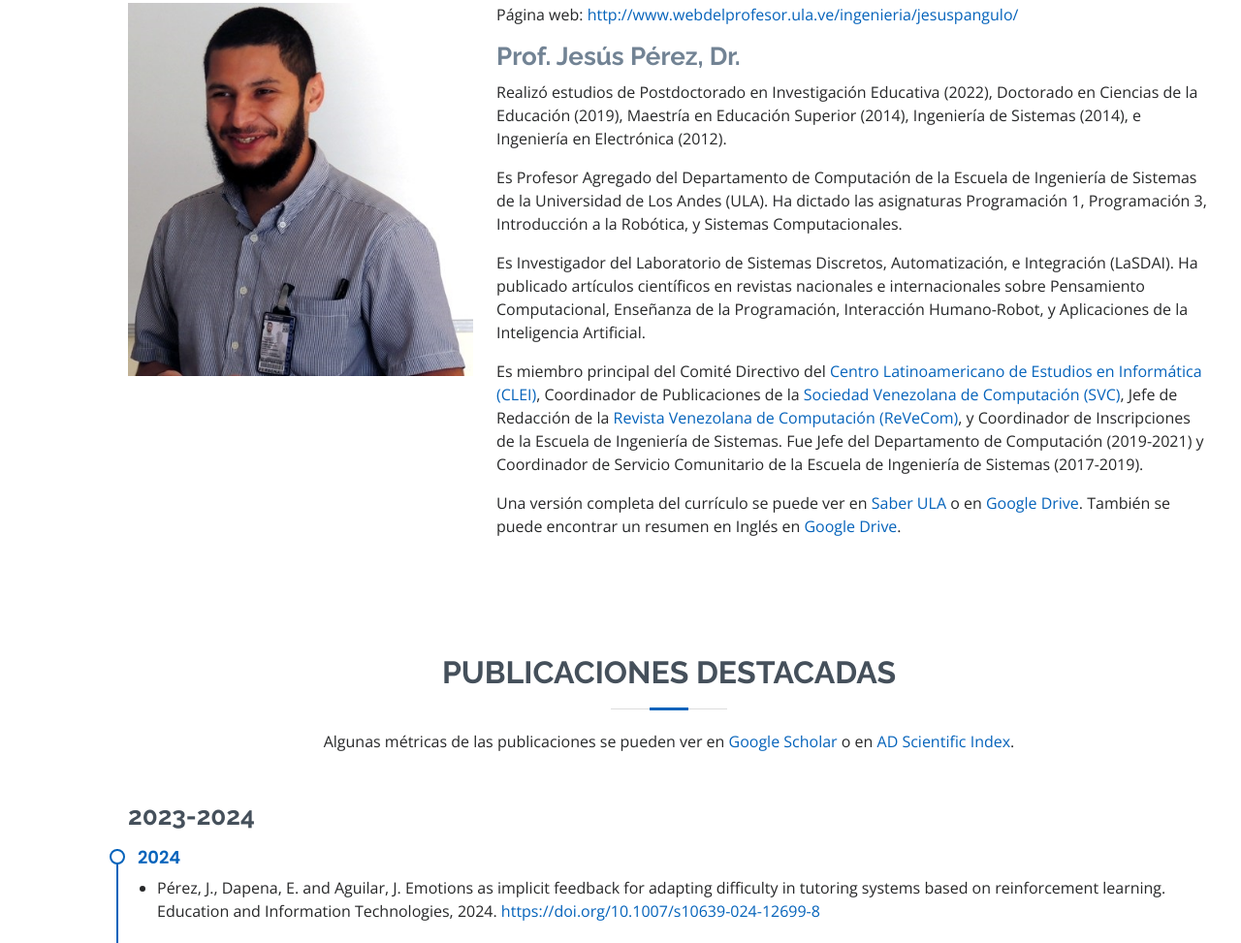
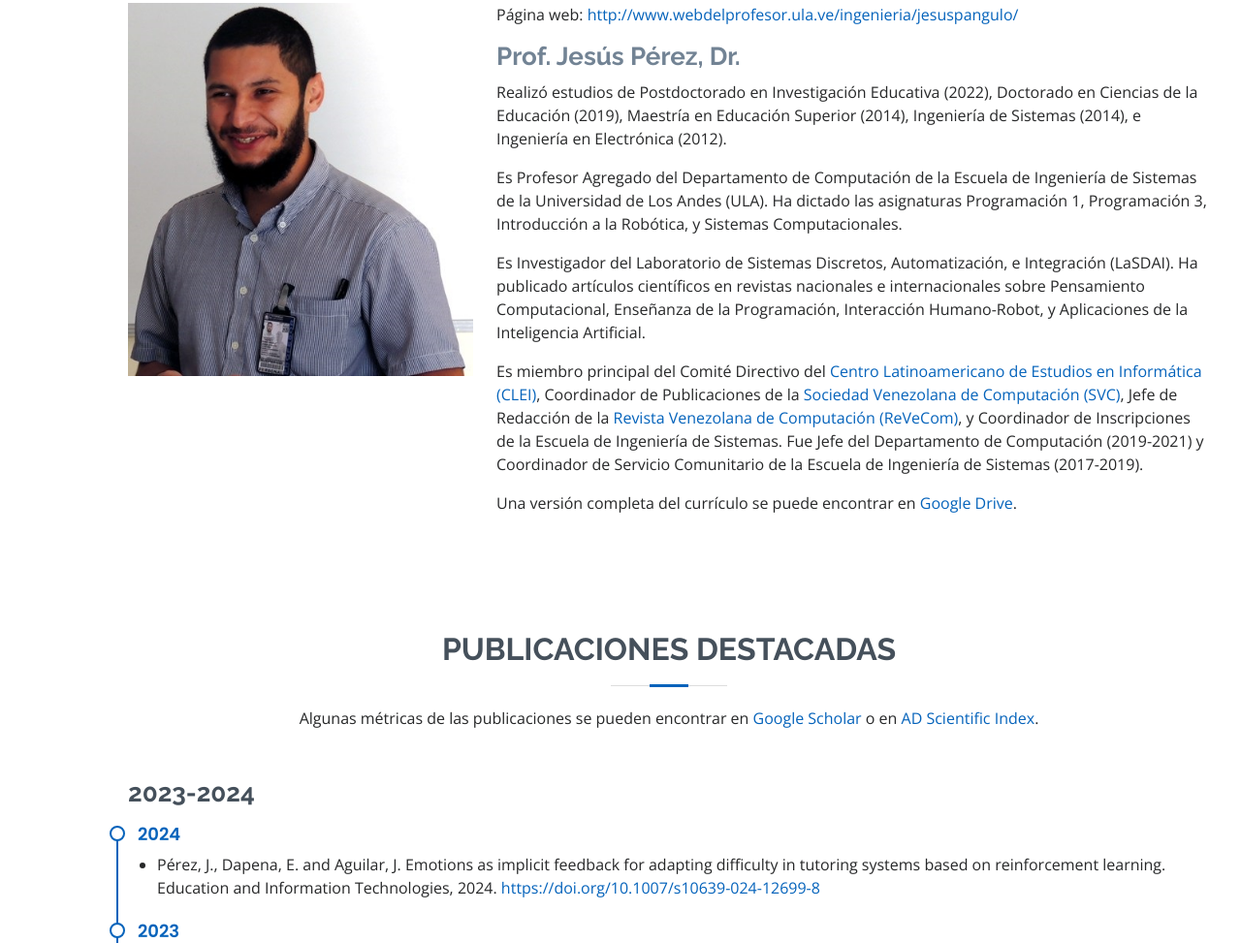
Before and after one commit to jesuspangulo/jesuspangulo.github.io, a plain HTML site: page index.html in a window 1280 px wide. Shown: the part 965-1938 px from the top of the page at 97% size. Drawn offline with nearby package versions, Linux system fonts and the light colour scheme.

Commit message:
Remove link of resume

```diff
--- a/index.html
+++ b/index.html
@@ -94,7 +94,7 @@
             <p>
               Es miembro principal del Comité Directivo del <a href="https://clei.org/cd/cd_2025-2026/">Centro Latinoamericano de Estudios en Informática (CLEI)</a>, Coordinador de Publicaciones de la <a href="https://svc.net.ve/directorio-2022-2024/">Sociedad Venezolana de Computación (SVC)</a>, Jefe de Redacción de la <a href="https://svc.net.ve/revecom-organizacion/">Revista Venezolana de Computación (ReVeCom)</a>,  y Coordinador de Inscripciones de la Escuela de Ingeniería de Sistemas. Fue Jefe del Departamento de Computación (2019-2021) y Coordinador de Servicio Comunitario de la Escuela de Ingeniería de Sistemas (2017-2019).</p>
             <p>
-              Una versión completa del currículo se puede ver en <a href="http://www.saber.ula.ve/handle/123456789/43163">Saber ULA</a> o en <a href="https://drive.google.com/file/d/1Wwm5GwbCr9BLbVxxTlEshqt0mQGuiMX2/view?usp=sharing">Google Drive</a>. También se puede encontrar un resumen en Inglés en <a href="https://drive.google.com/file/d/1fIvQ2E4mr8z5iux_3ELboyh7wy2aGafv/view?usp=share_link">Google Drive</a>.</p>
+              Una versión completa del currículo se puede encontrar en <a href="https://drive.google.com/file/d/1Wwm5GwbCr9BLbVxxTlEshqt0mQGuiMX2/view?usp=sharing">Google Drive</a>.</p>
             </div>
         </div>
 
@@ -107,7 +107,7 @@
 
         <div class="section-title">
           <h2>Publicaciones destacadas</h2>
-          <p>Algunas métricas de las publicaciones se pueden ver en <a href="https://scholar.google.com/citations?user=GRr1i_cAAAAJ&hl=en">Google Scholar</a> o en <a href="https://www.adscientificindex.com/scientist/jesus-alberto-perez-angulo/5018236">AD Scientific Index</a>.</p>
+          <p>Algunas métricas de las publicaciones se pueden encontrar en <a href="https://scholar.google.com/citations?user=GRr1i_cAAAAJ&hl=en">Google Scholar</a> o en <a href="https://www.adscientificindex.com/scientist/jesus-alberto-perez-angulo/5018236">AD Scientific Index</a>.</p>
         </div>
 
         <div class="row">
```
